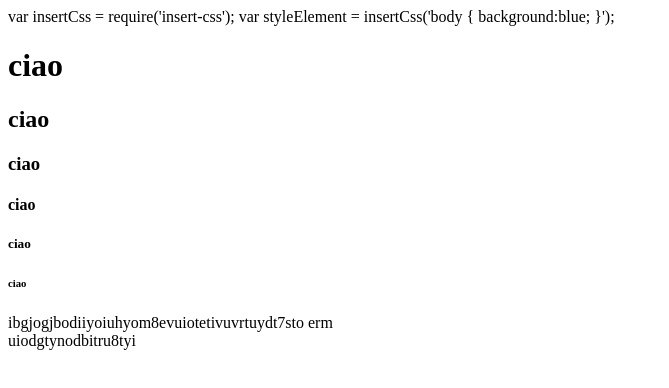
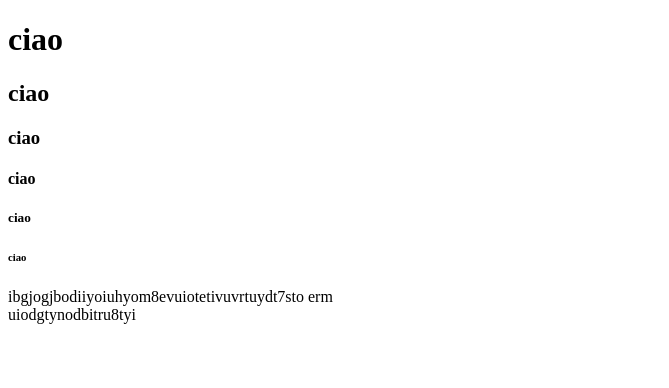
Before and after one commit to minizarfa555/film.github.i, a plain HTML site: page index.html in a window 1280 px wide. Shown: the whole page, without its empty margins (0-669 px from the left). Drawn offline with Linux system fonts and the light colour scheme.

Commit message:
Update index.html

```diff
--- a/index.html
+++ b/index.html
@@ -5,8 +5,7 @@
   <title>nuovo codice</title>
   </head>
     <body>
-    var insertCss = require('insert-css');
-    var styleElement = insertCss('body { background:blue; }');
+
     <h1>ciao</h1>
     <h2>ciao</h2>
     <h3>ciao</h3>
```
